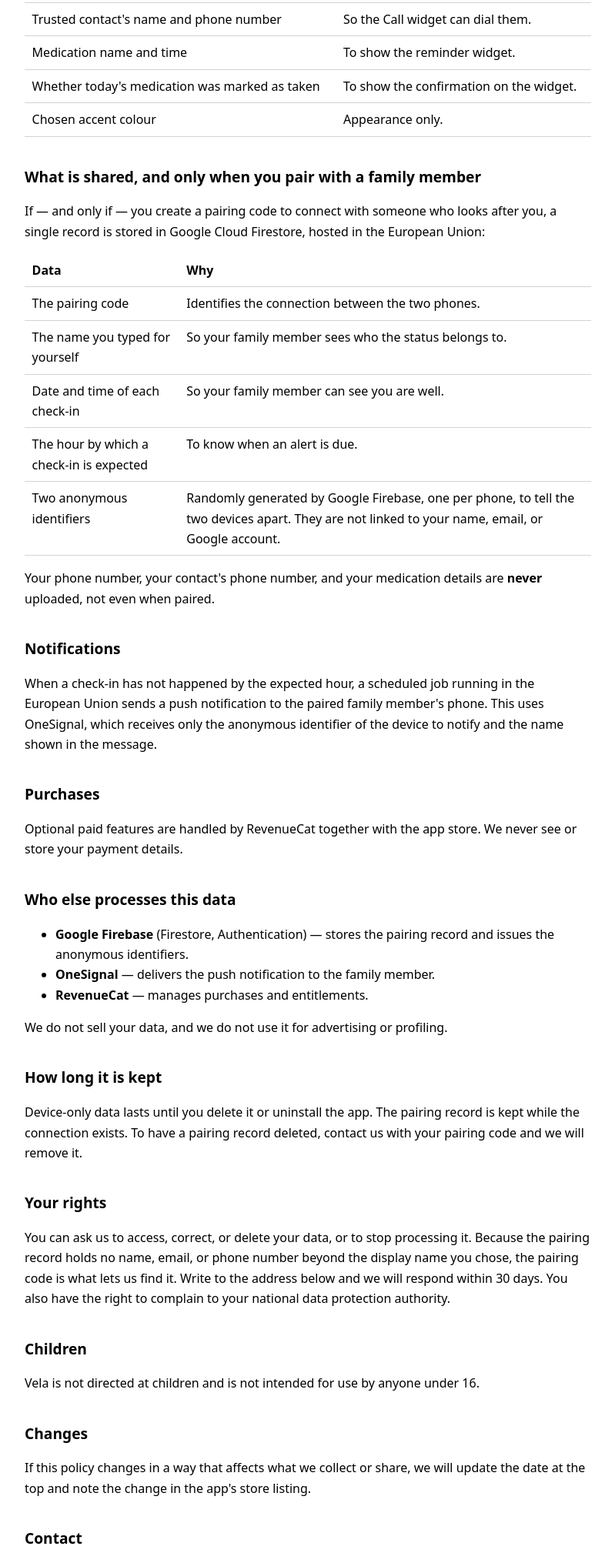
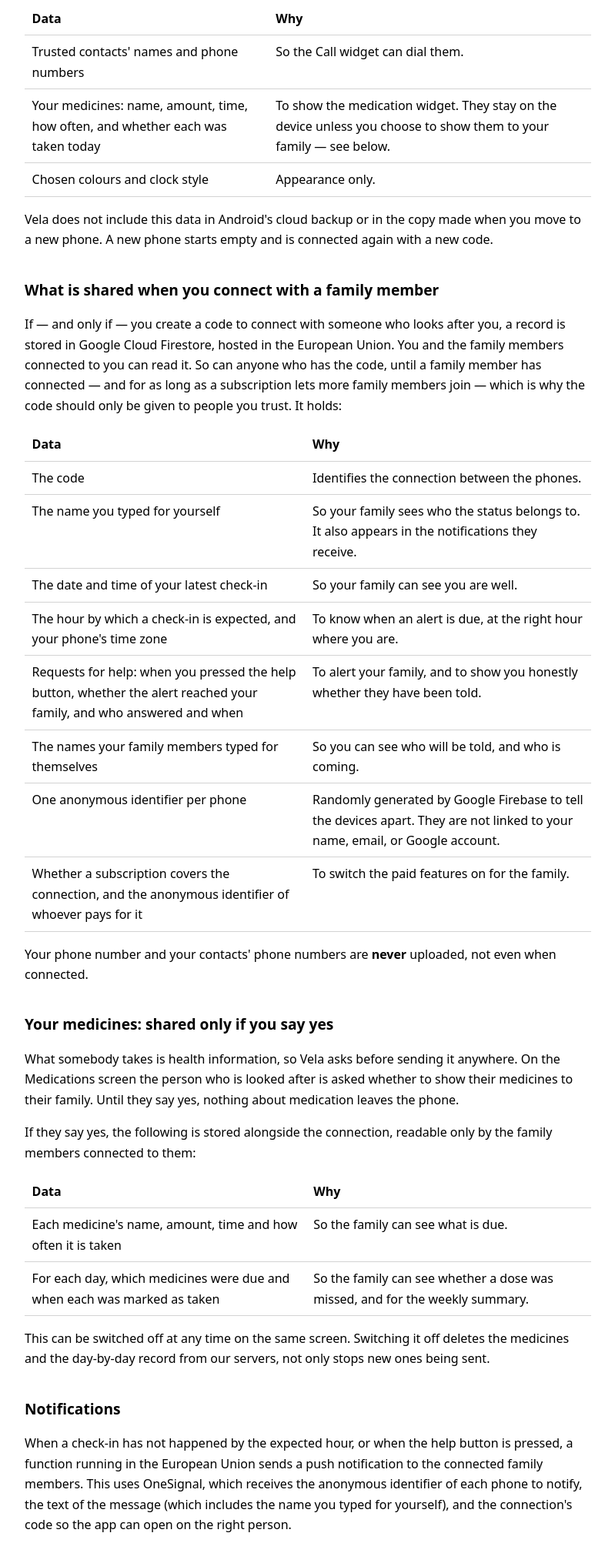
Before and after one commit to Grolthas-ai/vela, a plain HTML site: page privacy-policy.html in a window 1280 px wide. Shown: the part 454-2472 px from the top of the page at 77% size, without its empty margins (240-1039 px from the left). Drawn offline with Linux system fonts and the light colour scheme.

Commit message:
Update privacy policy for Vela 1.17
Medicines are shared only with the person's consent and can be withdrawn;
adds the help button, family names, time zone, subscription status, the
processors' locations, backup exclusion and retention.

Co-Authored-By: Claude Fable 5.2 <noreply@anthropic.com>

```diff
--- a/privacy-policy.html
+++ b/privacy-policy.html
@@ -22,82 +22,130 @@
 <body>
 
 <h1>Vela — Privacy Policy</h1>
-<p class="updated">Last updated: 11 September 2026</p>
+<p class="updated">Last updated: 20 November 2026</p>
 
 <p>
   Vela is an accessibility app that shows large, simple home-screen widgets: a clock, a
-  one-tap call to a trusted contact, a medication reminder, and a daily check-in that can
-  let a family member know the person is well. This policy explains exactly what the app
-  stores, where it goes, and what it never does.
+  one-tap call to a trusted contact, medication, a daily check-in that lets a family
+  member know the person is well, and a help button that tells the family when help is
+  needed. This policy explains what the app stores, where it goes, and what it never
+  does.
+</p>
+<p>
+  The app has two kinds of user: the person who is looked after, and one or more family
+  members who look after them. Where it matters, this policy says which of the two it
+  is talking about.
 </p>
 
 <h2>What stays only on the device</h2>
 <p>
-  Most of what you enter never leaves your phone. It is kept in the app's private storage
-  and is not uploaded to us or to anyone else:
+  This is kept in the app's private storage and is not uploaded to us or to anyone else:
 </p>
 <table>
   <tr><th>Data</th><th>Why</th></tr>
-  <tr><td>Trusted contact's name and phone number</td><td>So the Call widget can dial them.</td></tr>
-  <tr><td>Medication name and time</td><td>To show the reminder widget.</td></tr>
-  <tr><td>Whether today's medication was marked as taken</td><td>To show the confirmation on the widget.</td></tr>
-  <tr><td>Chosen accent colour</td><td>Appearance only.</td></tr>
+  <tr><td>Trusted contacts' names and phone numbers</td><td>So the Call widget can dial them.</td></tr>
+  <tr><td>Your medicines: name, amount, time, how often, and whether each was taken today</td><td>To show the medication widget. They stay on the device unless you choose to show them to your family — see below.</td></tr>
+  <tr><td>Chosen colours and clock style</td><td>Appearance only.</td></tr>
 </table>
+<p>
+  Vela does not include this data in Android's cloud backup or in the copy made when
+  you move to a new phone. A new phone starts empty and is connected again with a new
+  code.
+</p>
 
-<h2>What is shared, and only when you pair with a family member</h2>
+<h2>What is shared when you connect with a family member</h2>
 <p>
-  If — and only if — you create a pairing code to connect with someone who looks after
-  you, a single record is stored in Google Cloud Firestore, hosted in the European Union:
+  If — and only if — you create a code to connect with someone who looks after you, a
+  record is stored in Google Cloud Firestore, hosted in the European Union. You and the
+  family members connected to you can read it. So can anyone who has the code, until a
+  family member has connected — and for as long as a subscription lets more family
+  members join — which is why the code should only be given to people you trust. It
+  holds:
 </p>
 <table>
   <tr><th>Data</th><th>Why</th></tr>
-  <tr><td>The pairing code</td><td>Identifies the connection between the two phones.</td></tr>
-  <tr><td>The name you typed for yourself</td><td>So your family member sees who the status belongs to.</td></tr>
-  <tr><td>Date and time of each check-in</td><td>So your family member can see you are well.</td></tr>
-  <tr><td>The hour by which a check-in is expected</td><td>To know when an alert is due.</td></tr>
-  <tr><td>Two anonymous identifiers</td><td>Randomly generated by Google Firebase, one per phone, to tell the two devices apart. They are not linked to your name, email, or Google account.</td></tr>
+  <tr><td>The code</td><td>Identifies the connection between the phones.</td></tr>
+  <tr><td>The name you typed for yourself</td><td>So your family sees who the status belongs to. It also appears in the notifications they receive.</td></tr>
+  <tr><td>The date and time of your latest check-in</td><td>So your family can see you are well.</td></tr>
+  <tr><td>The hour by which a check-in is expected, and your phone's time zone</td><td>To know when an alert is due, at the right hour where you are.</td></tr>
+  <tr><td>Requests for help: when you pressed the help button, whether the alert reached your family, and who answered and when</td><td>To alert your family, and to show you honestly whether they have been told.</td></tr>
+  <tr><td>The names your family members typed for themselves</td><td>So you can see who will be told, and who is coming.</td></tr>
+  <tr><td>One anonymous identifier per phone</td><td>Randomly generated by Google Firebase to tell the devices apart. They are not linked to your name, email, or Google account.</td></tr>
+  <tr><td>Whether a subscription covers the connection, and the anonymous identifier of whoever pays for it</td><td>To switch the paid features on for the family.</td></tr>
 </table>
 <p>
-  Your phone number, your contact's phone number, and your medication details are
-  <strong>never</strong> uploaded, not even when paired.
+  Your phone number and your contacts' phone numbers are <strong>never</strong>
+  uploaded, not even when connected.
+</p>
+
+<h2>Your medicines: shared only if you say yes</h2>
+<p>
+  What somebody takes is health information, so Vela asks before sending it anywhere.
+  On the Medications screen the person who is looked after is asked whether to show
+  their medicines to their family. Until they say yes, nothing about medication leaves
+  the phone.
+</p>
+<p>If they say yes, the following is stored alongside the connection, readable only by the family members connected to them:</p>
+<table>
+  <tr><th>Data</th><th>Why</th></tr>
+  <tr><td>Each medicine's name, amount, time and how often it is taken</td><td>So the family can see what is due.</td></tr>
+  <tr><td>For each day, which medicines were due and when each was marked as taken</td><td>So the family can see whether a dose was missed, and for the weekly summary.</td></tr>
+</table>
+<p>
+  This can be switched off at any time on the same screen. Switching it off deletes the
+  medicines and the day-by-day record from our servers, not only stops new ones being
+  sent.
 </p>
 
 <h2>Notifications</h2>
 <p>
-  When a check-in has not happened by the expected hour, a scheduled job running in the
-  European Union sends a push notification to the paired family member's phone. This uses
-  OneSignal, which receives only the anonymous identifier of the device to notify and the
-  name shown in the message.
+  When a check-in has not happened by the expected hour, or when the help button is
+  pressed, a function running in the European Union sends a push notification to the
+  connected family members. This uses OneSignal, which receives the anonymous
+  identifier of each phone to notify, the text of the message (which includes the name
+  you typed for yourself), and the connection's code so the app can open on the right
+  person.
 </p>
 
 <h2>Purchases</h2>
 <p>
-  Optional paid features are handled by RevenueCat together with the app store. We never
-  see or store your payment details.
+  Optional paid features are handled by Google Play together with RevenueCat.
+  RevenueCat receives the anonymous identifier of the phone that subscribed and the
+  details of the subscription, and tells us whether it is active. We never see or store
+  your payment details.
 </p>
 
 <h2>Who else processes this data</h2>
 <ul>
-  <li><strong>Google Firebase</strong> (Firestore, Authentication) — stores the pairing record and issues the anonymous identifiers.</li>
-  <li><strong>OneSignal</strong> — delivers the push notification to the family member.</li>
-  <li><strong>RevenueCat</strong> — manages purchases and entitlements.</li>
+  <li><strong>Google Firebase</strong> (Firestore, Authentication, Cloud Functions) — stores the connection record in the European Union and issues the anonymous identifiers.</li>
+  <li><strong>OneSignal</strong> — delivers the push notifications. OneSignal is based in the United States and may process this data there.</li>
+  <li><strong>RevenueCat</strong> — manages subscriptions. RevenueCat is based in the United States and may process this data there.</li>
 </ul>
-<p>We do not sell your data, and we do not use it for advertising or profiling.</p>
+<p>
+  These companies act on our instructions as service providers. We do not sell your
+  data, we do not use it for advertising or profiling, and the app contains no
+  advertising.
+</p>
 
 <h2>How long it is kept</h2>
+<ul>
+  <li>Data that stays on the device lasts until you delete it or uninstall the app.</li>
+  <li>The connection record is kept until you ask us to delete it. Uninstalling the app does not delete it.</li>
+  <li>A family member who chooses "Disconnect" is removed from the record straight away and stops receiving notifications.</li>
+  <li>Shared medicines and their day-by-day record are kept while sharing is on, and deleted when it is switched off.</li>
+</ul>
 <p>
-  Device-only data lasts until you delete it or uninstall the app. The pairing record is
-  kept while the connection exists. To have a pairing record deleted, contact us with your
-  pairing code and we will remove it.
+  To have a connection record deleted, write to the address below with the code and we
+  will remove it.
 </p>
 
 <h2>Your rights</h2>
 <p>
-  You can ask us to access, correct, or delete your data, or to stop processing it. Because
-  the pairing record holds no name, email, or phone number beyond the display name you
-  chose, the pairing code is what lets us find it. Write to the address below and we will
-  respond within 30 days. You also have the right to complain to your national data
-  protection authority.
+  You can ask us to access, correct, or delete your data, or to stop processing it, and
+  you can withdraw your agreement to share your medicines at any time in the app. Because
+  the record holds no email or phone number, the code is what lets us find it. Write to
+  the address below and we will respond within 30 days. You also have the right to
+  complain to your national data protection authority.
 </p>
 
 <h2>Children</h2>
```
